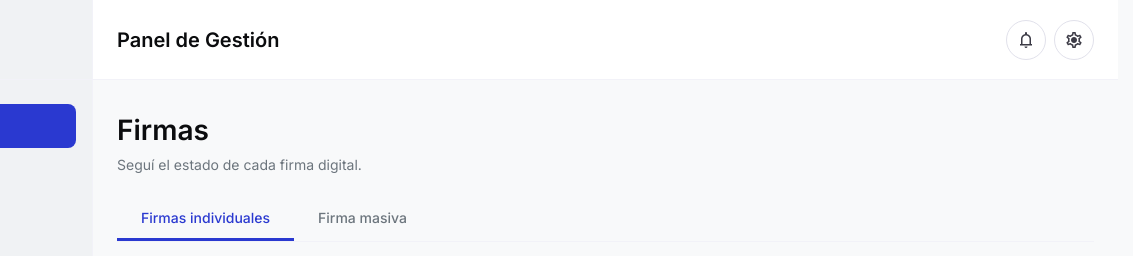
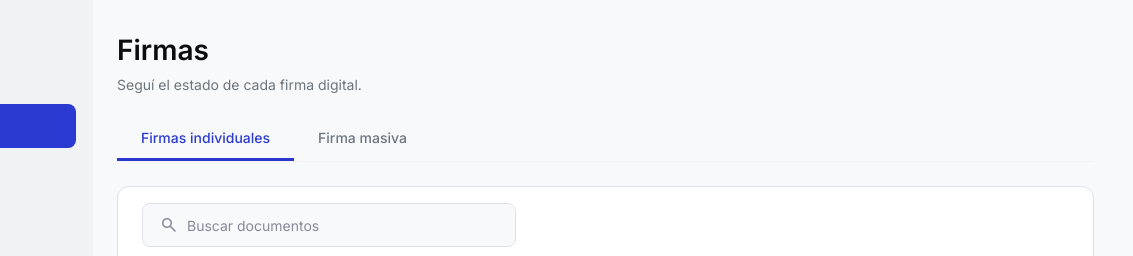
Before and after one commit to RicardoFalconDev/panel-integradores-prototipo, a plain HTML site: page index.html in a window 1280 px wide. Shown: the top 256 px of the page, 147-1280 px from the left. Drawn offline with nearby package versions, Linux system fonts and the light colour scheme.

Commit message:
Quitar el header superior "Panel de Gestión" de todas las secciones
Se elimina el <header class="panel-header"> completo (título +
notificaciones + configuración), que envolvía a todas las secciones
dentro de .panel-main.

Co-Authored-By: Claude Haiku 4.5 <noreply@anthropic.com>

```diff
--- a/index.html
+++ b/index.html
@@ -56,21 +56,6 @@
 
 <!-- MAIN CONTENT -->
 <main class="panel-main">
-  <!-- HEADER -->
-  <header class="panel-header">
-    <div class="panel-header-content">
-      <h1 class="panel-title">Panel de Gestión</h1>
-      <div class="header-actions">
-        <button class="icon-btn" aria-label="Notificaciones">
-          <span class="icon">notifications</span>
-        </button>
-        <button class="icon-btn" aria-label="Configuración">
-          <span class="icon">settings</span>
-        </button>
-      </div>
-    </div>
-  </header>
-
   <!-- CONTENT AREA -->
   <div class="panel-content">
 
```
